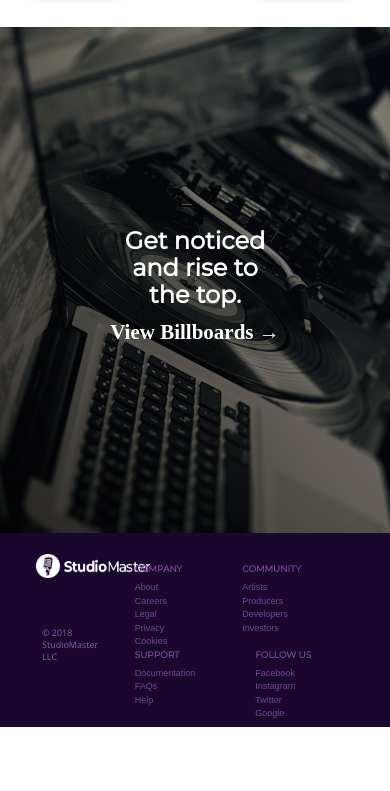
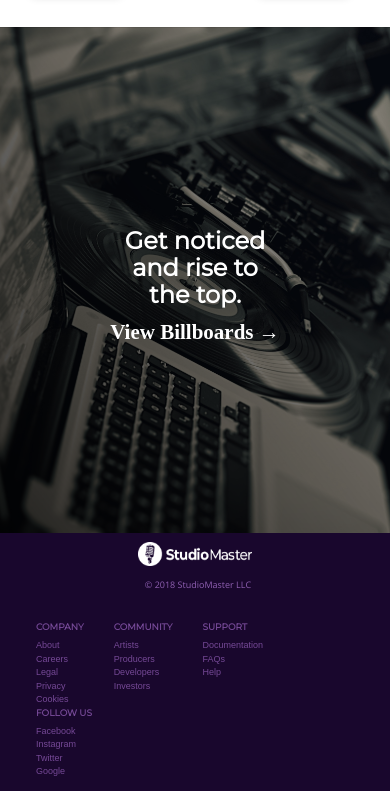
Before and after one commit to SethDonohue/StudioMaster, a React app: page / in a window 390 px wide. Shown: the part 1699-2490 px from the top of the page. Before the commit the page ends 2426 px from the top, so only its background shows below. Built offline with nearby package versions, Linux system fonts and the light colour scheme.

Commit message:
footer scales to mobile

```diff
--- a/sass/layout/_footer.scss
+++ b/sass/layout/_footer.scss
@@ -4,15 +4,27 @@
     background: $color-primary-dark;
     color: $color-secondary-light;
 
+
     &__logo-box {
-        display: inline-block;;
+        display: inline-block;
         padding: 6rem;
         width: 33%;
+        @include respond(tab-port) {
+            display: block;
+            width: 100%;
+            text-align: center;
+            padding: 4rem;
+        }
     }
 
     &__logo {
         margin-top: -2.5rem;
         height: 4rem;
+        margin-bottom: 8rem;
+
+        @include respond(tab-port) {
+            margin-bottom: 2rem;
+        }
     }
 
     &__brand {
@@ -29,6 +41,21 @@
         color: $color-secondary;
         vertical-align: top;
 
+        @include respond(tab-port){
+            width: 90%;
+            padding: 1rem 1rem 2rem 6rem;
+            display: block;
+            vertical-align: center;
+            margin: 0 auto;
+        }
+
+        @include respond(phone){
+            width: 90%;
+            padding: 1rem 1rem 2rem 6rem;
+            display: inline-block;
+            vertical-align: center;
+        }
+
 
         &-list {
             display: inline-block;
@@ -36,7 +63,19 @@
             transition: $ease-in-out;
 
             &:not(:last-child) {
-                margin-right: 10rem;
+                margin-right: 9rem;
+            }
+
+            @include respond(tab-port) {
+                &:not(:last-child) {
+                    margin-right: 7rem;
+                }
+            }
+
+            @include respond(phone) {
+                &:not(:last-child) {
+                    margin-right: 5rem;
+                }
             }
         }
 
--- a/src/components/footer/footer_main.jsx
+++ b/src/components/footer/footer_main.jsx
@@ -8,7 +8,7 @@ class Footer extends Component {
         return(
             <footer className="footer">
                 <div className="footer__logo-box">
-                    <img src={logo} alt="White StudioMaster Logo" className="footer__logo u-margin-bottom-big"/>
+                    <img src={logo} alt="White StudioMaster Logo" className="footer__logo"/>
 
                     <p className="footer__brand">
                         &copy; 2018 StudioMaster LLC
```
Also changed, not shown: src/css/master.css.
